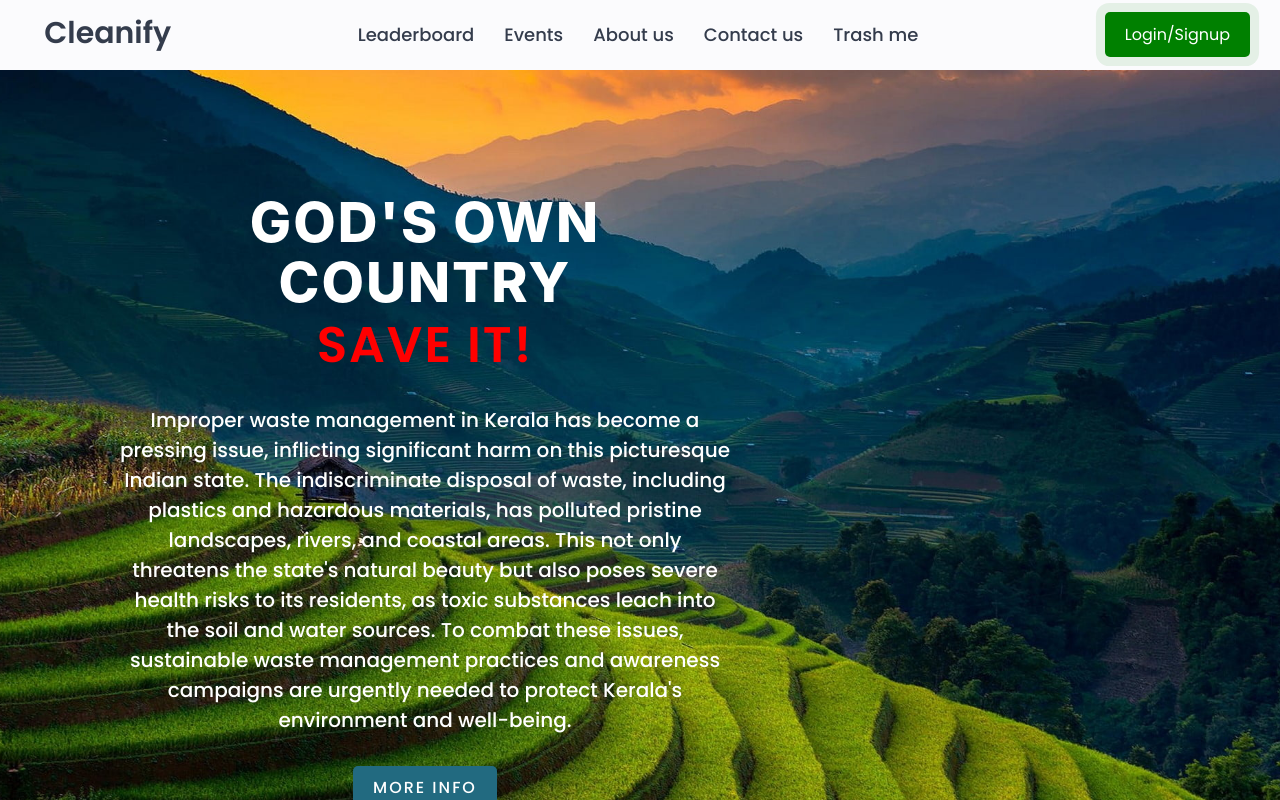
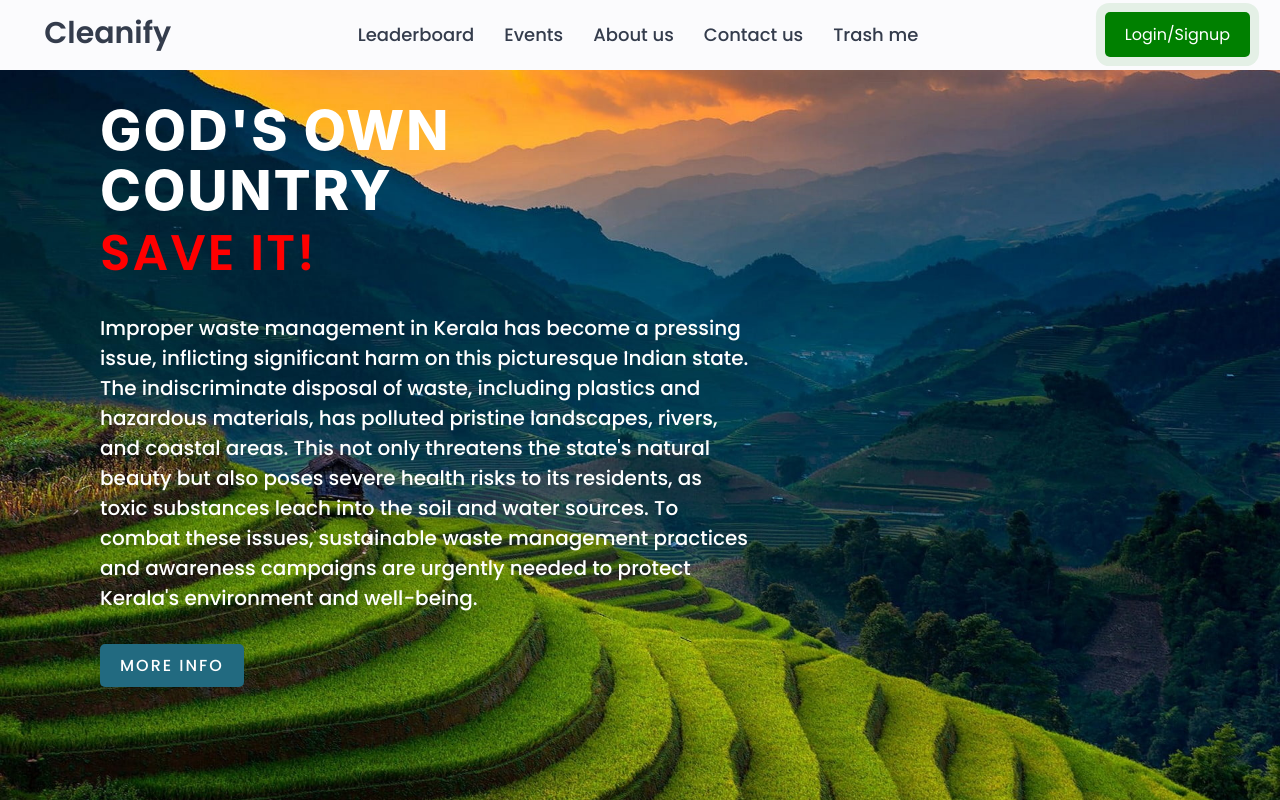
Before and after one commit to jagjeet-singh1812/Domestic_Waste_Management_, a React (Create React App) app in the folder client/: page / in a window 1280 px wide. Shown: the top 800 px of the page. Built offline with nearby package versions, Linux system fonts and the light colour scheme; a web font is replaced by a local one.

Commit message:
updated all fixes

```diff
--- a/client/src/Pages/Home/Home.js
+++ b/client/src/Pages/Home/Home.js
@@ -2,16 +2,7 @@ import React from "react";
 import "./home.css";
 import BlogSlider from "../../Component/BlogSlider/Blogslider";
 import "./YourComponent.css"; // Import your CSS file for styling
-// const Home = () => {
-//   return (
-//     <div>
-//         <div className="temp"></div>
-//       <h1>mai home hu</h1>
-//     </div>
-//   )
-// }
 
-// export default Home
 const Home = () => {
   // Define the percentages for each disease
   const diseases = [
@@ -34,22 +25,9 @@ const Home = () => {
 
   return (
     <>
+    <div className="test"></div>
       <section className="page-1">
-        <header>
-          <h2>
-            <a href="#" className="logo">
-              Logo
-            </a>
-          </h2>
-          <div className="navigation">
-            <a href="#">Home</a>
-            <a href="#">About</a>
-            <a href="#">Info</a>
-            <a href="#">Services</a>
-            <a href="#">Contact</a>
-          </div>
-        </header>
-        <div className="content">
+        <div className="contentx">
           <div className="info">
             <h2 style={{ color: "white" }}>
               God's Own Country <br />
@@ -127,14 +105,6 @@ const Home = () => {
                 alt={disease.name}
                 className="custom-disease-image"
               />
-              {/* <div
-                className="custom-percentage-bar"
-                style={{ backgroundColor: "green" }}
-              >
-                <span className="custom-percentage-label">
-                  {disease.percentage}%
-                </span>
-              </div> */}
               <h2 className="custom-disease-name">{disease.name}</h2>
               <p className="custom-disease-info">{disease.info}</p>
               <p className="custom-disease-increase">
@@ -191,7 +161,7 @@ const Home = () => {
       <section className="container">
         <div className="left-content">
           <img
-            src="./Reuse.jpg" // Replace with your image for Reuse
+            src="./Reuse.jpg"
             alt="Reuse Image"
             className="image-left"
             style={{ height: "100%", width: "100%" }}
--- a/client/src/Pages/Home/home.css
+++ b/client/src/Pages/Home/home.css
@@ -58,12 +58,12 @@ header .navigation a:hover {
     background: #fff;
 }
 
-.content {
+.contentx {
     max-width: 650px;
     margin: 60px 100px;
 }
 
-.content .info h2 {
+.contentx .info h2 {
     color: #226A80;
     font-size: 55px;
     text-transform: uppercase;
@@ -73,19 +73,19 @@ header .navigation a:hover {
     margin-bottom: 30px;
 }
 
-.content .info h2 span {
+.contentx .info h2 span {
     color: #fff;
     font-size: 50px;
     font-weight: 600;
 }
 
-.content .info p {
+.contentx .info p {
     font-size: 16px;
     font-weight: 500;
     margin-bottom: 40px;
 }
 
-.content .info-btn {
+.contentx .info-btn {
     color: #fff;
     background: #226A80;
     text-decoration: none;
@@ -98,7 +98,7 @@ header .navigation a:hover {
     transition-property: background;
 }
 
-.content .info-btn:hover {
+.contentx .info-btn:hover {
     background: #0C4F60;
 }
 
@@ -197,33 +197,33 @@ label {
         bottom: -6px;
     }
 
-    .content .info h2 {
+    .contentx .info h2 {
         font-size: 45px;
         line-height: 50px;
     }
 
-    .content .info h2 span {
+    .contentx .info h2 span {
         font-size: 40px;
         font-weight: 600;
     }
 
-    .content .info p {
+    .contentx .info p {
         font-size: 14px;
     }
 }
 
 @media (max-width: 560px) {
-    .content .info h2 {
+    .contentx .info h2 {
         font-size: 35px;
         line-height: 40px;
     }
 
-    .content .info h2 span {
+    .contentx .info h2 span {
         font-size: 30px;
         font-weight: 600;
     }
 
-    .content .info p {
+    .contentx .info p {
         font-size: 14px;
     }
 }
--- a/client/src/Pages/Trashme/home/home.css
+++ b/client/src/Pages/Trashme/home/home.css
@@ -43,6 +43,10 @@
     transform: scale(1.1);
   }
 
+
+  .test{
+    min-height: 5vh;
+  }
   .button {
     display: inline-block;
     padding: 15px 30px;
--- a/client/src/Pages/Trashme/home/home.js
+++ b/client/src/Pages/Trashme/home/home.js
@@ -4,6 +4,8 @@ import { Link } from "react-router-dom";
 
 const Tra = () => {
   return (
+    <>
+      <div className="test"></div>
     <div className="container">
       <div className="content">
         <div className="title">Where does your trash go?</div>
@@ -28,6 +30,7 @@ const Tra = () => {
         </div>
       </div>
     </div>
+    </>
   );
 };
 
```
Also changed, not shown: 1 other file (tests, documents, lock files or other folders).
